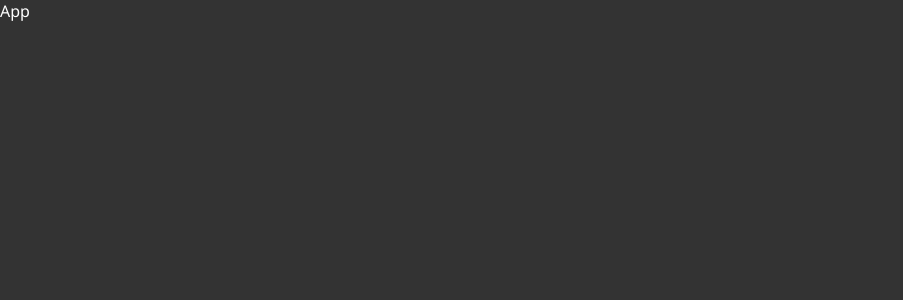
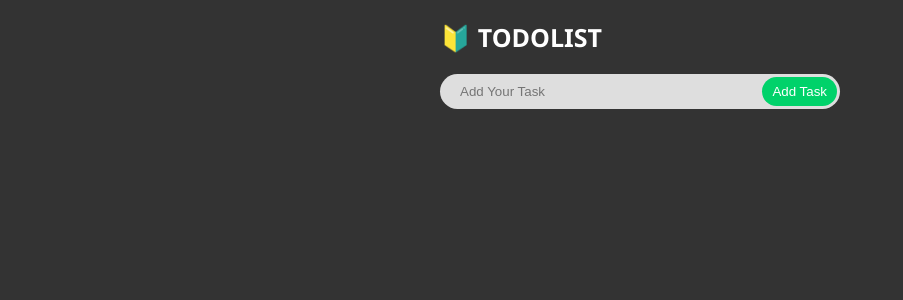
Before and after one commit to rifrifai/reactjs-todolist, a React (Vite) app: page / in a window 1280 px wide. Shown: the top 300 px of the page, without its empty margins (0-903 px from the left). Built offline with nearby package versions, Linux system fonts and the light colour scheme.

Commit message:
Form component

```diff
--- a/src/App.jsx
+++ b/src/App.jsx
@@ -1,7 +1,8 @@
 import "./App.css";
+import Form from "./components/Form";
 
 function App() {
-  return <div>App</div>;
+  return <Form />;
 }
 
 export default App;
--- /dev/null
+++ b/src/components/Form.jsx
@@ -0,0 +1,16 @@
+function Form() {
+  return (
+    <div className="wrapper">
+      <header>
+        <h3>🔰 TODOLIST </h3>
+      </header>
+
+      <div className="input-box">
+        <input type="text" placeholder="Add Your Task" />
+        <button type="submit">Add Task</button>
+      </div>
+    </div>
+  );
+}
+
+export default Form;
```
